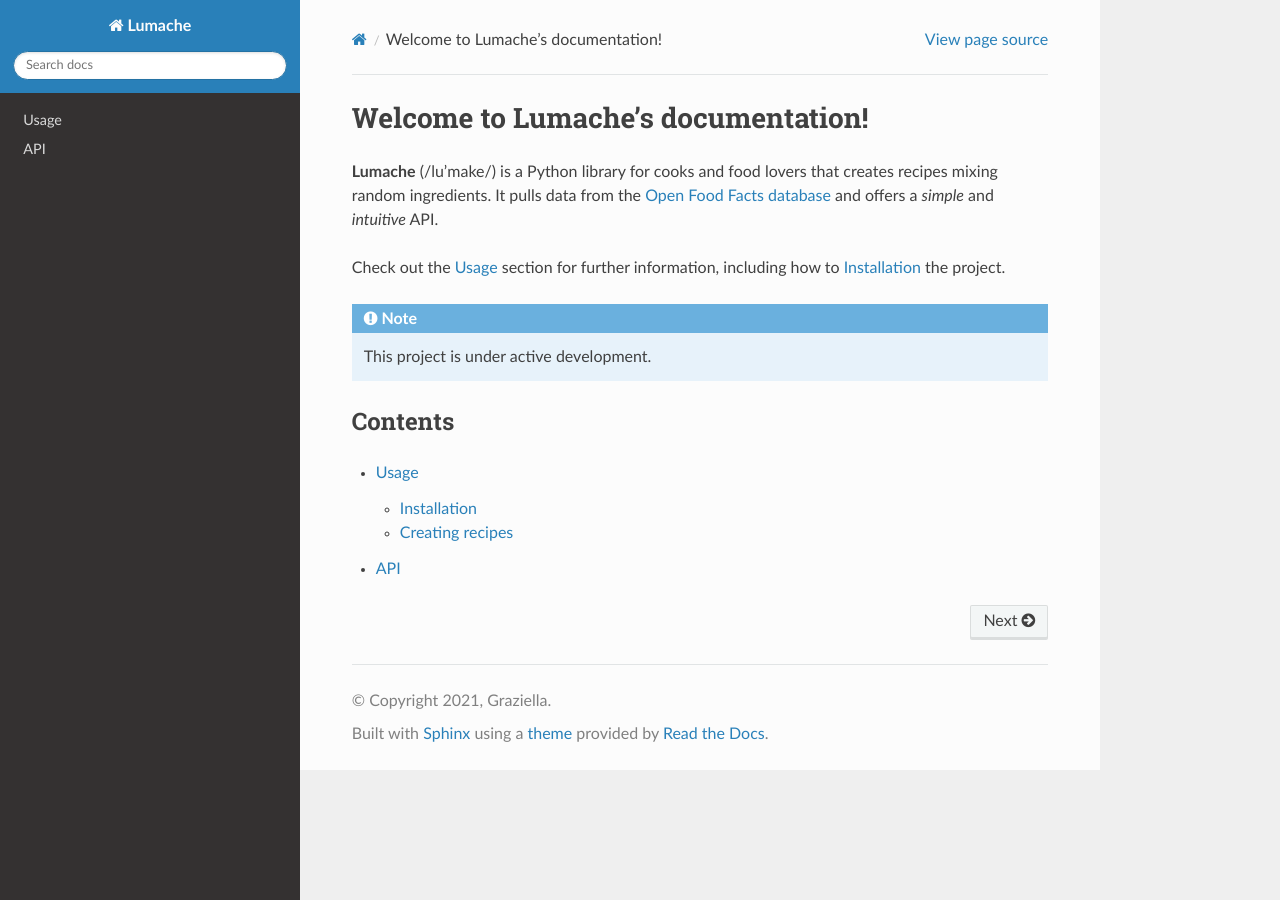
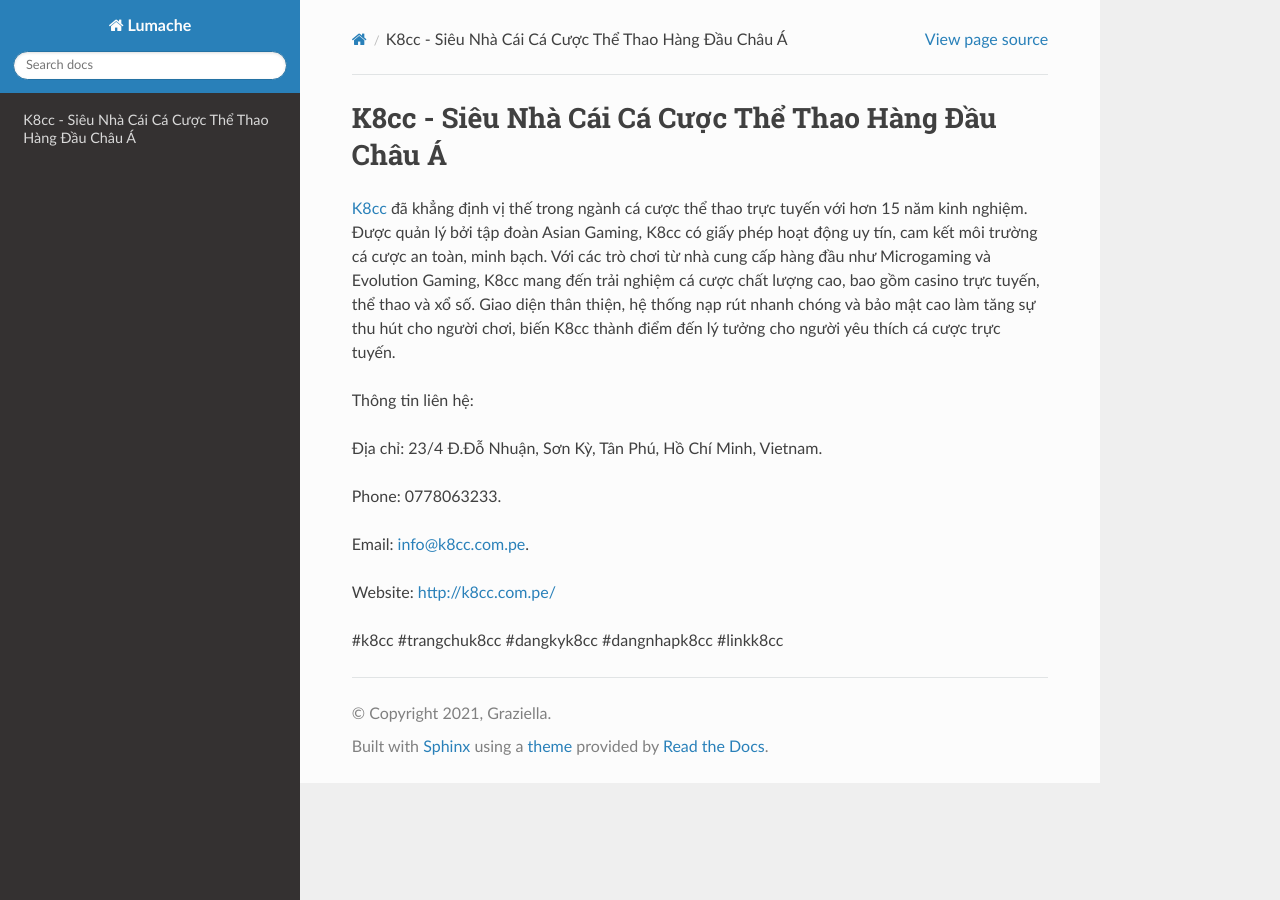
Before and after one commit to JonsCalicut123/k8cccompe, a Sphinx documentation site: the page built from docs/source/index.rst, in a window 1280 px wide. Built offline with Sphinx 7.4.7 and the Read the Docs theme 3.1.0, drawn with Linux system fonts in a browser that asks for light colours.

Commit message:
Update index.rst

```diff
--- a/docs/source/index.rst
+++ b/docs/source/index.rst
@@ -1,22 +1,16 @@
-Welcome to Lumache's documentation!
+K8cc - Siêu Nhà Cái Cá Cược Thể Thao Hàng Đầu Châu Á
 ===================================
 
-**Lumache** (/lu'make/) is a Python library for cooks and food lovers
-that creates recipes mixing random ingredients.
-It pulls data from the `Open Food Facts database <https://world.openfoodfacts.org/>`_
-and offers a *simple* and *intuitive* API.
+`K8cc <http://k8cc.com.pe/>`_ đã khẳng định vị thế trong ngành cá cược thể thao trực tuyến với hơn 15 năm kinh nghiệm. Được quản lý bởi tập đoàn Asian Gaming, K8cc có giấy phép hoạt động uy tín, cam kết môi trường cá cược an toàn, minh bạch. Với các trò chơi từ nhà cung cấp hàng đầu như Microgaming và Evolution Gaming, K8cc mang đến trải nghiệm cá cược chất lượng cao, bao gồm casino trực tuyến, thể thao và xổ số. Giao diện thân thiện, hệ thống nạp rút nhanh chóng và bảo mật cao làm tăng sự thu hút cho người chơi, biến K8cc thành điểm đến lý tưởng cho người yêu thích cá cược trực tuyến.
 
-Check out the :doc:`usage` section for further information, including
-how to :ref:`installation` the project.
+Thông tin liên hệ:
 
-.. note::
+Địa chỉ: 23/4 Đ.Đỗ Nhuận, Sơn Kỳ, Tân Phú, Hồ Chí Minh, Vietnam.
 
-   This project is under active development.
+Phone: 0778063233.
 
-Contents
---------
+Email: info@k8cc.com.pe.
 
-.. toctree::
+Website: http://k8cc.com.pe/
 
-   usage
-   api
+#k8cc #trangchuk8cc #dangkyk8cc #dangnhapk8cc #linkk8cc
```
